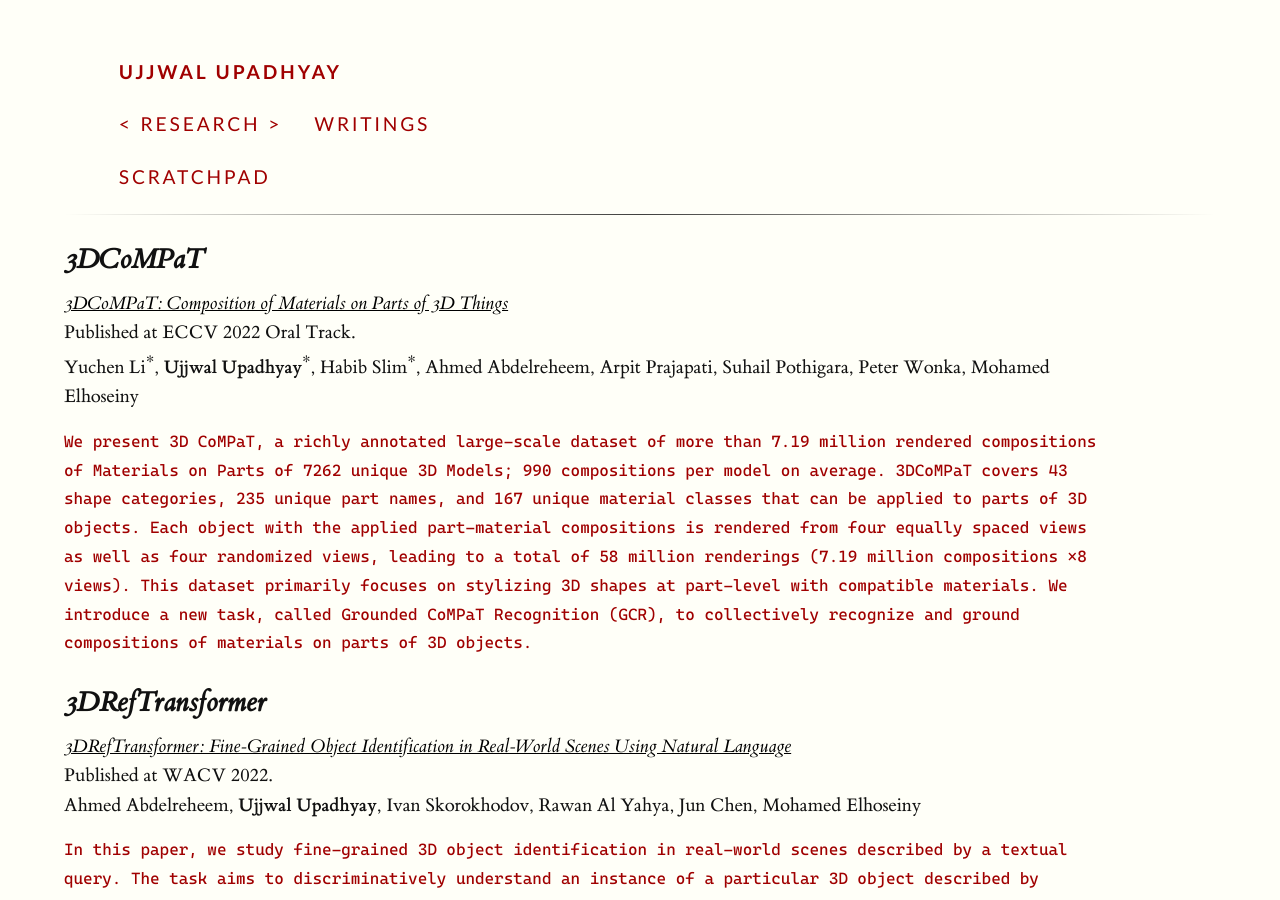
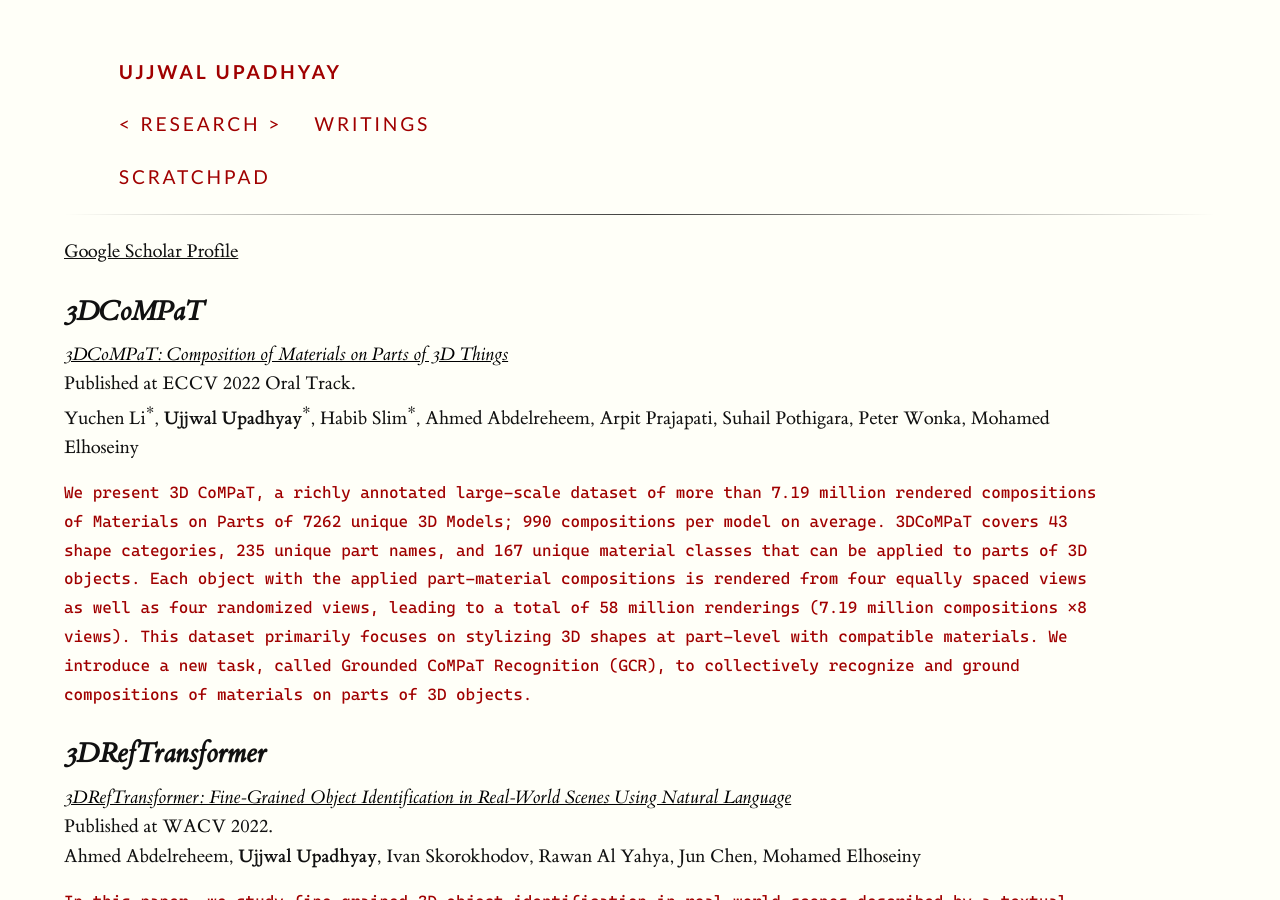
Before and after one commit to ujjwal-9/ujjwal-9.github.io, a Jekyll site: the page built from research.md, in a window 1280 px wide and 900 px high. Built offline with Jekyll 4.4.1, drawn with Linux system fonts in a browser that asks for light colours; a style sheet for code colours, icons or effects is not loaded.

Commit message:
added google scholar profile

```diff
--- a/research.md
+++ b/research.md
@@ -3,6 +3,8 @@ layout: full-width
 title: Research
 weight: 3
 ---
+
+[Google Scholar Profile](https://scholar.google.com/citations?user=lvpaXdEAAAAJ&hl=en)
 
 ## 3DCoMPaT
 <p class="paper" markdown="1">
```
